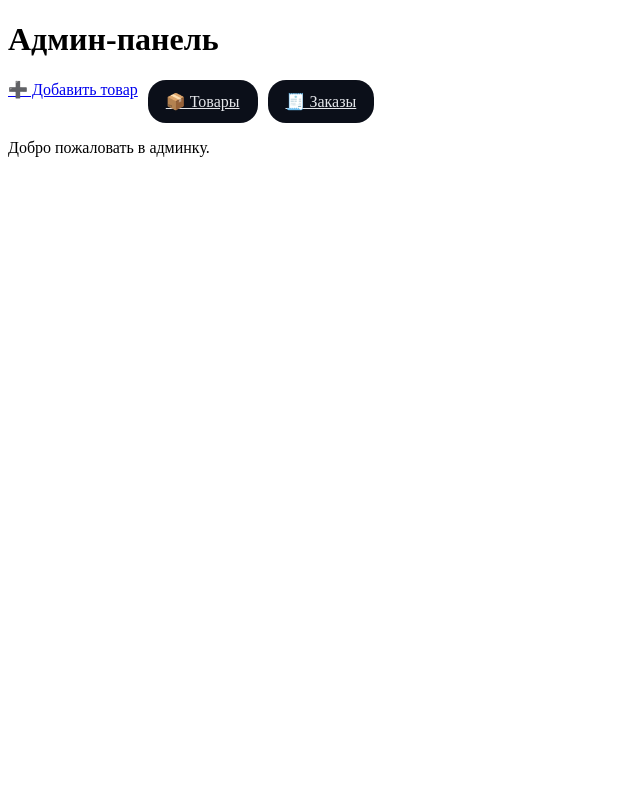
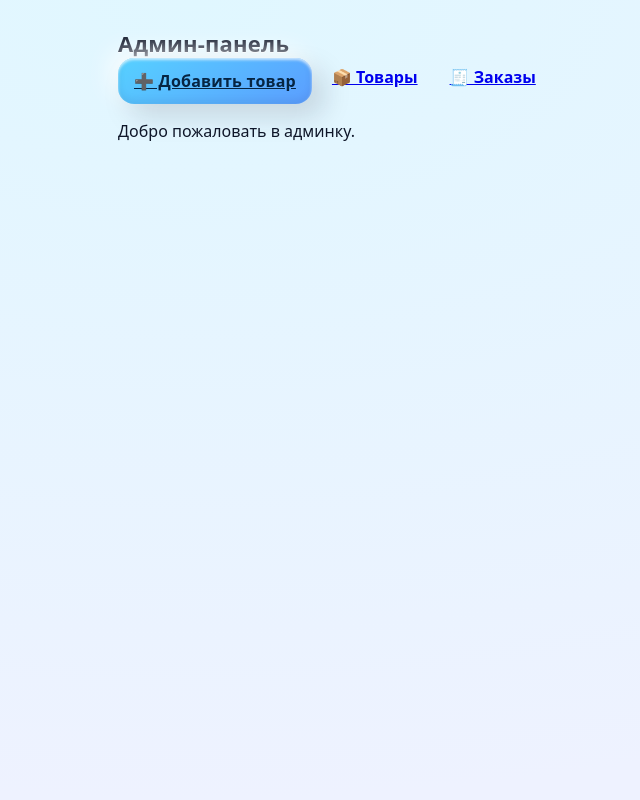
Before and after one commit to Muhammadfotima2/admin-panel, a Flask app: page / in a window 1280 px wide. Shown: the whole page, without its empty margins (0-640 px from the left). Run offline with Flask 3, Linux system fonts and the light colour scheme.

Commit message:
Update style.css

```diff
--- a/static/style.css
+++ b/static/style.css
@@ -1,34 +1,77 @@
-.page{max-width:1200px; margin:18px auto; padding:0 14px}
-.page-head{display:flex; gap:14px; align-items:center; justify-content:space-between; margin-bottom:14px}
-.actions{display:flex; gap:10px}
-.btn{border:none; padding:12px 18px; border-radius:18px; background:#0b0f19; color:#e5e7eb; cursor:pointer}
-.btn.primary{background:linear-gradient(135deg,#2b66ff,#7aa9ff); color:#fff}
-.btn.ghost{background:#0e1423}
-.input{background:#0b0f19; color:#e5e7eb; border:1px solid #1f2937; padding:10px 12px; border-radius:14px; outline:none}
-.input.small{padding:6px 8px; border-radius:12px}
-.input:focus{border-color:#334155; box-shadow:0 0 0 3px rgba(96,165,250,.35)}
-.toolbar{display:grid; grid-template-columns:1fr 180px 180px 180px; gap:10px; margin-bottom:12px}
-@media (max-width:920px){.toolbar{grid-template-columns:1fr 1fr}}
-.table-wrap{background:#0b0f19; border-radius:22px; padding:10px}
-.tbl{width:100%; border-collapse:separate; border-spacing:0 10px}
-.tbl thead th{font-weight:600; text-align:left; padding:10px 12px; color:#b3c0d1}
-.tbl tbody tr{background:#111827; border-radius:16px}
-.tbl tbody td{padding:12px 12px}
-.tbl tbody td:first-child{border-top-left-radius:16px; border-bottom-left-radius:16px}
-.tbl tbody td:last-child{border-top-right-radius:16px; border-bottom-right-radius:16px}
-.tbl .num{text-align:right}
-.badge{padding:6px 9px; border-radius:999px; font-size:12px; background:#0b1222; border:1px solid #1f2a44; color:#e5e7eb}
-.badge.warn{background:#23140e; border-color:#4a1d0b; color:#fecaca}
-.row-actions{display:flex; gap:8px}
-.row-actions .icon{background:#0b0f19; border:1px solid #1f2937; border-radius:12px; padding:8px 10px; cursor:pointer}
-.empty{padding:40px; text-align:center; color:#9aa6b2}
-.pager{display:flex; gap:10px; align-items:center; padding:12px 4px; margin-top:10px}
-.pager .spacer{flex:1}
-dialog{border:none; padding:0; border-radius:22px; width:min(980px,95vw); background:#0b0f19; color:#e5e7eb;}
-dialog::backdrop{background:rgba(4,7,12,.6); backdrop-filter: blur(4px)}
-dialog .card{padding:18px}
-dialog h3{margin:0 0 12px 0}
-dialog .grid2{display:grid; grid-template-columns:1fr 1fr; gap:12px}
-dialog menu{display:flex; gap:10px; justify-content:flex-end; margin-top:12px}
-@media (max-width:700px){ dialog .grid2{grid-template-columns:1fr} }
-label{display:flex; flex-direction:column; gap:6px; color:#b3c0d1; font-size:13px}
+
+:root{
+  --bg1:#eef2ff; --bg2:#e0f7ff; --card:#ffffff; --text:#0f172a; --muted:#64748b;
+  --accent1:#5b9dff; --accent2:#56d1ff; --danger:#ef4444;
+  --shadow-lg: 12px 12px 28px rgba(15,23,42,.15), -8px -8px 24px rgba(255,255,255,.8);
+  --shadow-md: 8px 8px 18px rgba(15,23,42,.12), -6px -6px 14px rgba(255,255,255,.75);
+  --inset: inset 0 2px 3px rgba(255,255,255,.7), inset 0 -3px 8px rgba(15,23,42,.08);
+}
+*{box-sizing:border-box}
+html,body{margin:0;height:100%}
+body{
+  font-family: system-ui, -apple-system, Segoe UI, Roboto, Arial, sans-serif;
+  background: radial-gradient(120% 100% at 15% 0%, var(--bg2), var(--bg1));
+  color: var(--text);
+  -webkit-font-smoothing: antialiased; -moz-osx-font-smoothing: grayscale;
+}
+.wrap{max-width:1100px;margin:0 auto;padding:28px}
+header{
+  display:flex;gap:14px;align-items:center;justify-content:space-between;margin-bottom:22px;
+}
+h1{margin:0;font-size:22px;font-weight:900;letter-spacing:.2px;text-shadow: 0 1px 0 rgba(255,255,255,.7)}
+.search{
+  display:flex;align-items:center;gap:10px;flex:1;
+  background: linear-gradient(180deg,#ffffff,#f4f7ff);
+  border-radius:16px; padding:12px 14px; color: var(--muted);
+  box-shadow: var(--shadow-md), var(--inset);
+}
+.search input{flex:1;border:none;outline:none;background:transparent;color:var(--text);font-weight:600}
+.btn-primary{
+  display:inline-flex;align-items:center;gap:10px;
+  padding:12px 16px;border-radius:16px;border:none;cursor:pointer;
+  background: linear-gradient(145deg, var(--accent2), var(--accent1));
+  color:#062442;font-weight:900;letter-spacing:.2px;
+  box-shadow: var(--shadow-lg), var(--inset);
+  transform: translateZ(0); transition: transform .12s ease, box-shadow .12s ease;
+}
+.btn-primary:active{ transform: translateY(1px); box-shadow: var(--shadow-md), var(--inset); }
+
+.metrics{display:grid;gap:14px;grid-template-columns:repeat(2,1fr); margin: 12px 0 18px}
+.m{background: linear-gradient(180deg,#ffffff,#f3f6ff); border-radius:16px; padding:16px; box-shadow: var(--shadow-md), var(--inset)}
+.m .t{font-weight:800;font-size:13px;color:var(--muted);margin-bottom:6px;letter-spacing:.2px}
+.m .v{font-weight:900;font-size:22px}
+
+.grid{ display:grid; gap:14px; grid-template-columns:repeat(4,1fr) }
+.tile{
+  display:flex;flex-direction:column;align-items:center;justify-content:center;
+  min-height:110px; border-radius:18px; text-decoration:none; color:var(--text);
+  background: linear-gradient(180deg, #ffffff, #f0f4ff);
+  box-shadow: var(--shadow-lg), var(--inset);
+  transition: transform .12s ease, box-shadow .12s ease;
+  font-weight:800;
+}
+.tile:hover{ transform: translateY(-2px); box-shadow: var(--shadow-lg) }
+.ico{font-size:26px;margin-bottom:8px; filter: drop-shadow(0 1px 0 rgba(255,255,255,.6))}
+.logout{ color:#b91c1c; background: linear-gradient(180deg,#fff0f0,#ffe4e6) }
+
+.section{background: linear-gradient(180deg,#ffffff,#f3f6ff); border-radius:16px; padding:16px; box-shadow: var(--shadow-md), var(--inset)}
+.back{display:inline-flex;align-items:center;gap:8px;text-decoration:none;color:var(--text);background:#eef2ff;border-radius:14px;padding:10px 14px;box-shadow:var(--shadow-sm);font-weight:800}
+
+.table{width:100%;border-collapse:separate;border-spacing:0 8px}
+.tr{background:#fff;box-shadow:var(--shadow-sm);border-radius:12px}
+.td,.th{padding:12px 14px}
+.th{color:var(--muted);font-weight:800;font-size:13px}
+.row{display:grid;grid-template-columns:2fr 1fr 1fr 1fr 120px;align-items:center}
+.tag{display:inline-flex;align-items:center;gap:6px;background:#eef2ff;color:#1e40af;padding:6px 10px;border-radius:999px;font-weight:800;font-size:12px}
+.actions{display:flex;gap:8px}
+.btn{padding:8px 12px;border-radius:12px;border:none;cursor:pointer;font-weight:800}
+.btn.edit{background:#e0f2fe;color:#075985}
+.btn.del{background:#fee2e2;color:#991b1b}
+
+@media (max-width:860px){ .grid{grid-template-columns:repeat(3,1fr)} }
+@media (max-width:640px){
+  header{flex-direction:column;align-items:stretch;gap:12px}
+  .metrics{grid-template-columns:1fr}
+  .grid{grid-template-columns:repeat(2,1fr)}
+  .row{grid-template-columns:1.5fr 1fr 1fr 1fr 120px}
+}
```
